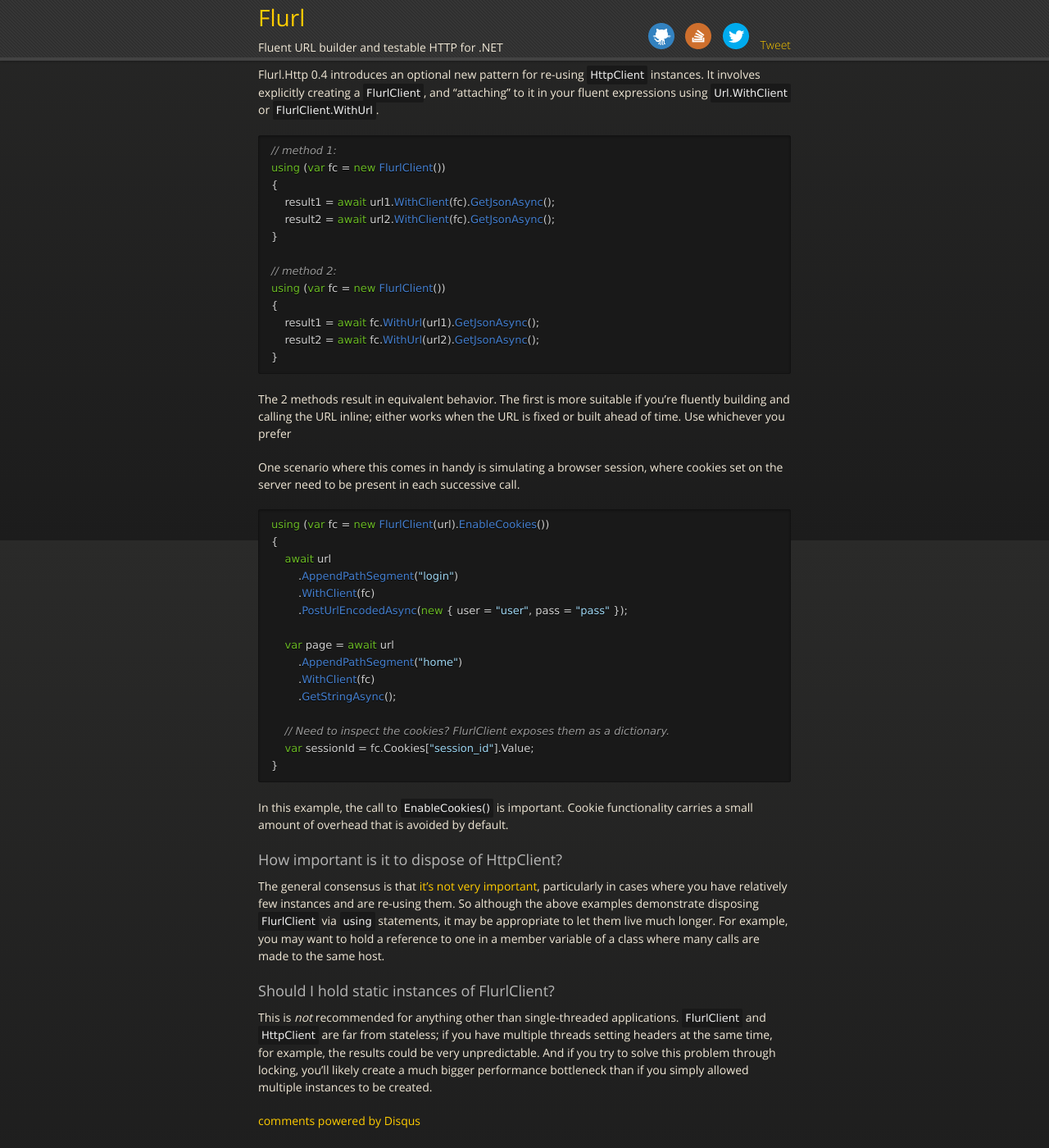
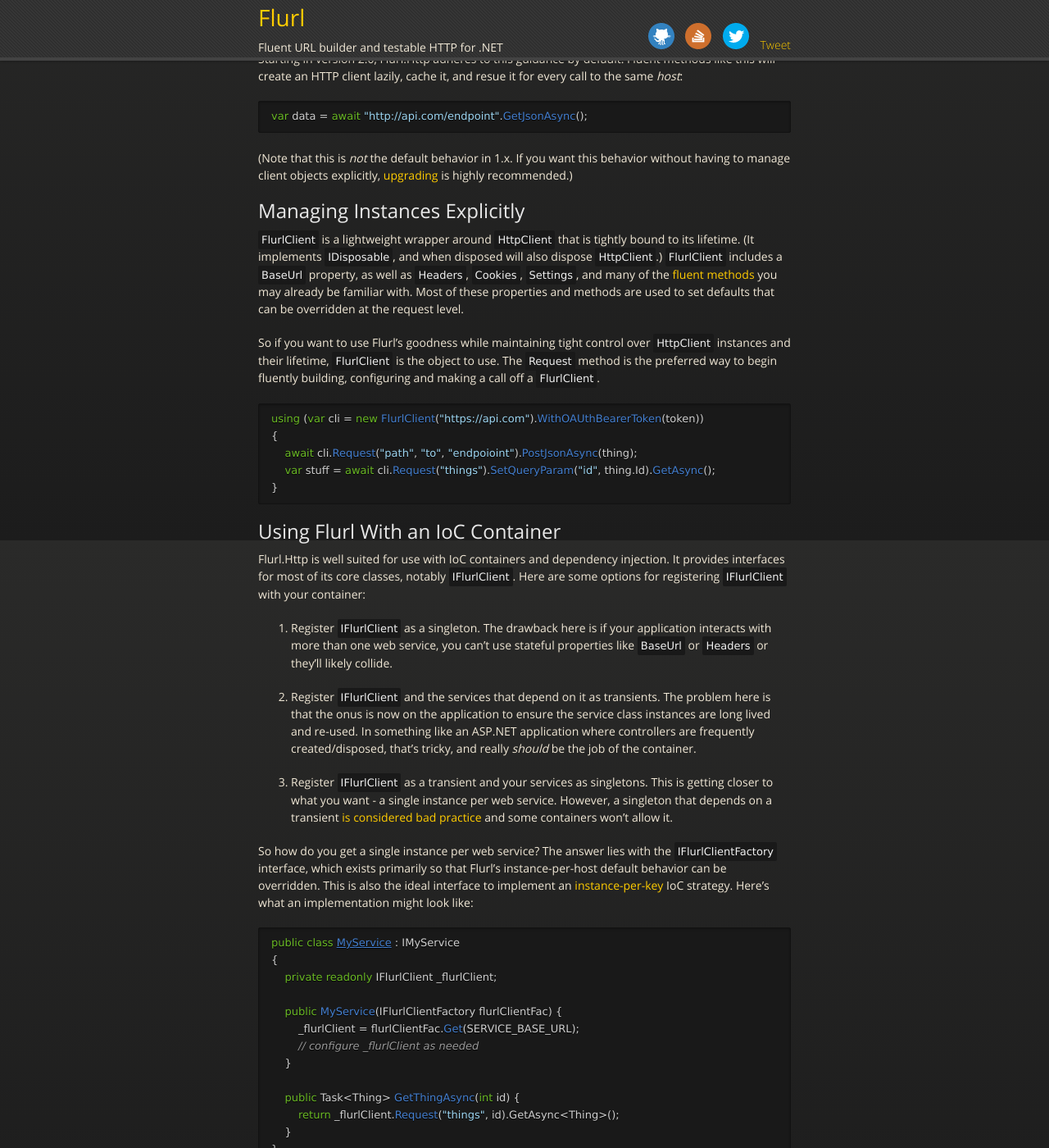
Before and after one commit to tmenier/Flurl, a Jekyll site: the page built from client-lifetime.md, in a window 1280 px wide and 1400 px high, scrolled down 241 px. Shown: the whole window at 82% size. Built offline with Jekyll 4.4.1, drawn with Linux system fonts in a browser that asks for light colours; nearby versions of some CDN libraries; comment, search, counter and statistics services are not loaded; our own code applies the rules of GitHub Pages for plain Markdown files; some of the changed text lies outside the part shown.

Commit message:
docs update - HttpClient lifetime

`````diff
--- a/client-lifetime.md
+++ b/client-lifetime.md
@@ -4,58 +4,66 @@
 
 ## HttpClient Lifetime Management
 
-By default, instances of the underlying `HttpClient` are disposed immediately after each HTTP call. This is the case with almost every example on this site, and is suitable for most typical use cases. However, when making many calls to the same host, there are performance gains to be had by re-using `HttpClient`, and hence re-using the underlying open connection. But where's the mechanism to accomplish that in a fluent expression like this?
+Flurl.Http uses [HttpClient](https://msdn.microsoft.com/en-us/library/system.net.http.httpclient.aspx) under the hood. If you're familiar with this object, you probably already know this [advice](https://docs.microsoft.com/en-us/aspnet/web-api/overview/advanced/calling-a-web-api-from-a-net-client):
+
+> HttpClient is intended to be instantiated once and re-used throughout the life of an application. Especially in server applications, creating a new HttpClient instance for every request will exhaust the number of sockets available under heavy loads. This will result in SocketException errors.
+
+Starting in version 2.0, Flurl.Http adheres to this guidance by default. Fluent methods like this will create an HTTP client lazily, cache it, and resue it for every call to the same _host_:
 
 ````c#
 var data = await "http://api.com/endpoint".GetJsonAsync();
 ````
 
-Flurl.Http 0.4 introduces an optional new pattern for re-using `HttpClient` instances. It involves explicitly creating a `FlurlClient`, and "attaching" to it in your fluent expressions using `Url.WithClient` or `FlurlClient.WithUrl`.
+(Note that this is _not_ the default behavior in 1.x. If you want this behavior without having to manage client objects explicitly, [upgrading](https://www.nuget.org/packages/Flurl.Http/) is highly recommended.)
 
-````c#
-// method 1:
-using (var fc = new FlurlClient())
+## Managing Instances Explicitly
+
+`FlurlClient` is a lightweight wrapper around `HttpClient` that is tightly bound to its lifetime. (It implements `IDisposable`, and when disposed will also dispose `HttpClient`.) `FlurlClient` includes a `BaseUrl` property, as well as `Headers`, `Cookies`, `Settings`, and many of the [fluent methods]({{ site.baseurl }}/fluent-http) you may already be familiar with. Most of these properties and methods are used to set defaults that can be overridden at the request level.
+
+So if you want to use Flurl's goodness while maintaining tight control over `HttpClient` instances and their lifetime, `FlurlClient` is the object to use. The `Request` method is the preferred way to begin fluently building, configuring and making a call off a `FlurlClient`.
+
+```c#
+using (var cli = new FlurlClient("https://api.com").WithOAUthBearerToken(token))
 {
-    result1 = await url1.WithClient(fc).GetJsonAsync();
-    result2 = await url2.WithClient(fc).GetJsonAsync();
+    await cli.Request("path", "to", "endpoioint").PostJsonAsync(thing);
+    var stuff = await cli.Request("things").SetQueryParam("id", thing.Id).GetAsync();
 }
+```
 
-// method 2:
-using (var fc = new FlurlClient())
+## Using Flurl With an IoC Container
+
+Flurl.Http is well suited for use with IoC containers and dependency injection. It provides interfaces for most of its core classes, notably `IFlurlClient`. Here are some options for registering `IFlurlClient` with your container:
+
+1. Register `IFlurlClient` as a singleton. The drawback here is if your application interacts with more than one web service, you can't use stateful properties like `BaseUrl` or `Headers` or they'll likely collide.
+
+2. Register `IFlurlClient` and the services that depend on it as transients. The problem here is that the onus is now on the application to ensure the service class instances are long lived and re-used. In something like an ASP.NET application where controllers are frequently created/disposed, that's tricky, and really _should_ be the job of the container.
+
+3. Register `IFlurlClient` as a transient and your services as singletons. This is getting closer to what you want - a single instance per web service. However, a singleton that depends on a transient [is considered bad practice](http://simpleinjector.readthedocs.io/en/latest/LifestyleMismatches.html) and some containers won't allow it.
+
+So how do you get a single instance per web service? The answer lies with the `IFlurlClientFactory` interface, which exists primarily so that Flurl's instance-per-host default behavior can be overridden. This is also the ideal interface to implement an [instance-per-key](http://simpleinjector.readthedocs.io/en/latest/howto.html#resolve-instances-by-key) IoC strategy. Here's what an implementation might look like:
+
+```c#
+public class MyService : IMyService
 {
-    result1 = await fc.WithUrl(url1).GetJsonAsync();
-    result2 = await fc.WithUrl(url2).GetJsonAsync();
+    private readonly IFlurlClient _flurlClient;
+
+    public MyService(IFlurlClientFactory flurlClientFac) {
+        _flurlClient = flurlClientFac.Get(SERVICE_BASE_URL);
+        // configure _flurlClient as needed
+    }
+
+    public Task<Thing> GetThingAsync(int id) {
+        return _flurlClient.Request("things", id).GetAsync<Thing>();
+    }
 }
-````
+```
 
-The 2 methods result in equivalent behavior. The first is more suitable if you're fluently building and calling the URL inline; either works when the URL is fixed or built ahead of time. Use whichever you prefer
+Now simply register `IFlurlClientFactory` as a singleton and you'll get a single `FlurlClient` instance for this service, regardless of how the service itself is registered.
 
-One scenario where this comes in handy is simulating a browser session, where cookies set on the server need to be present in each successive call.
+As for the `IFlurlClientFactory` implementation, `PerHostFlurlClientFactory` (used internally to implement the default implicit behavior) would probably work, but it isn't perfect. Say you have services that wrap 2 versions of the same API, where the base URLs are `https://api.com/v1` and `https://api.com/v2`. Since they have the same host, you'll get the same `FlurlClient` instance for both, which could lead to unexpected behavior.
 
-````c#
-using (var fc = new FlurlClient(url).EnableCookies())
-{
-    await url
-        .AppendPathSegment("login")
-        .WithClient(fc)
-        .PostUrlEncodedAsync(new { user = "user", pass = "pass" });
+But Flurl comes with an alternative implementation that is better for this scenario: `PerBaseUrlClientFactory`. Rather than picking the host out of the URL you pass to `Get`, it considers the entire URL to be the key. And as a bonus, it will set `IFlurlClient.BaseUrl` to that URL in the returned instance. So, depending on your container, the registration will look something like this:
 
-    var page = await url
-        .AppendPathSegment("home")
-        .WithClient(fc)
-        .GetStringAsync();
-
-    // Need to inspect the cookies? FlurlClient exposes them as a dictionary.
-    var sessionId = fc.Cookies["session_id"].Value;
-}
-````
-
-In this example, the call to `EnableCookies()` is important. Cookie functionality carries a small amount of overhead that is avoided by default.
-
-### How important is it to dispose of HttpClient?
-
-The general consensus is that [it's not very important](http://stackoverflow.com/questions/15705092/do-httpclient-and-httpclienthandler-have-to-be-disposed), particularly in cases where you have relatively few instances and are re-using them. So although the above examples demonstrate disposing `FlurlClient` via `using` statements, it may be appropriate to let them live much longer. For example, you may want to hold a reference to one in a member variable of a class where many calls are made to the same host.
-
-### Should I hold static instances of FlurlClient?
-
-This is *not* recommended for anything other than single-threaded applications. `FlurlClient` and `HttpClient` are far from stateless; if you have multiple threads setting headers at the same time, for example, the results could be very unpredictable. And if you try to solve this problem through locking, you'll likely create a much bigger performance bottleneck than if you simply allowed multiple instances to be created.
+```c#
+container.RegisterSingleton<IFlurlClientFactory, PerBaseUrlClientFactory>();
+```
`````
